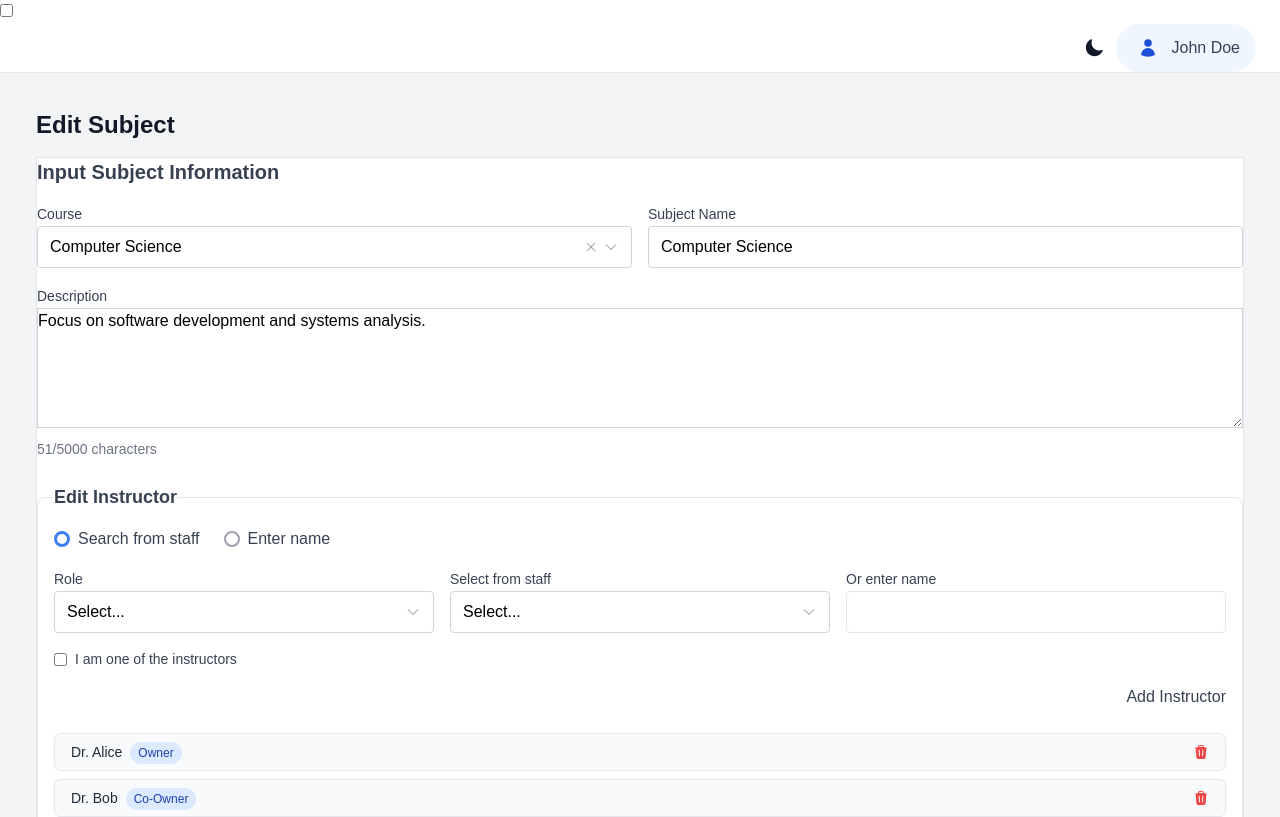
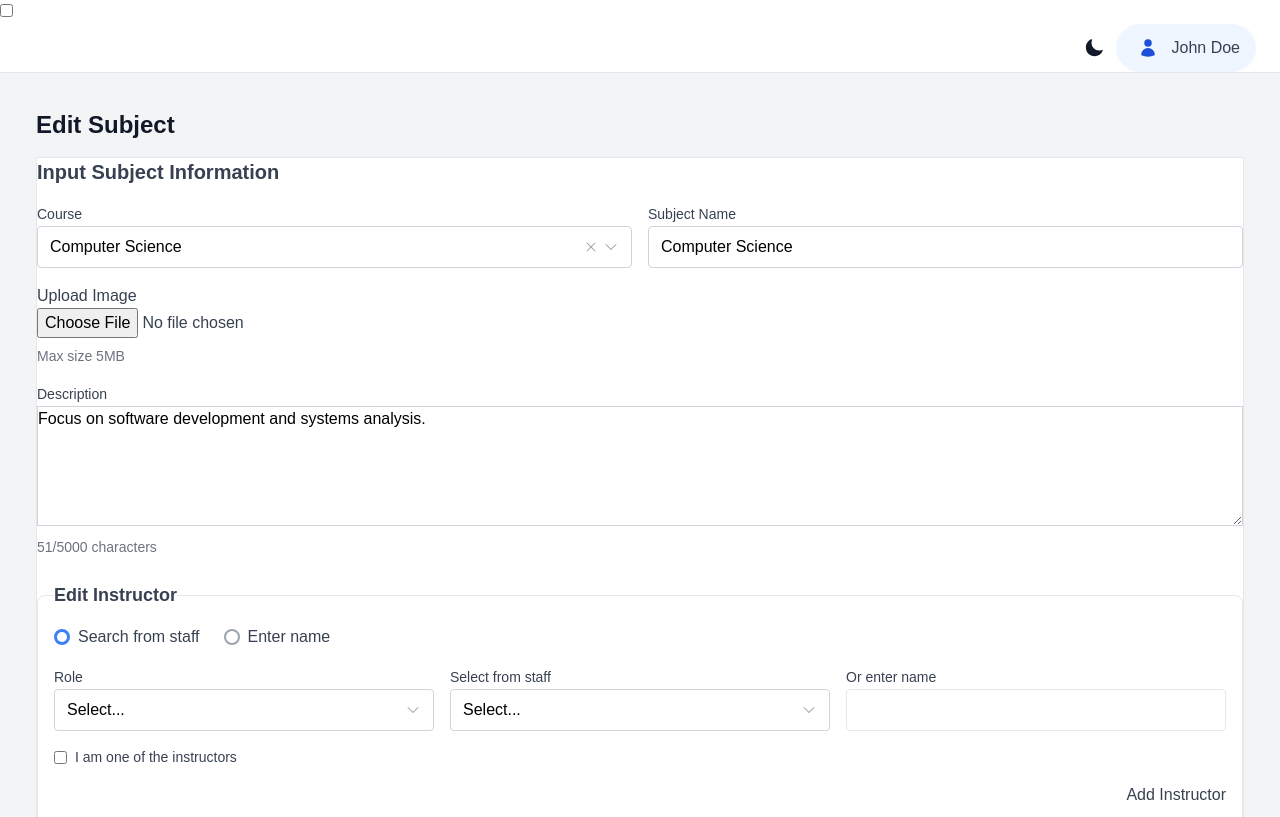
Before and after one commit to Uma-MCMXC/self-paced-learning, a Next.js app in the folder frontend/: page /lecturer/subject/edit/1 in a window 1280 px wide. Shown: the top 817 px of the page. Built offline with nearby package versions, Linux system fonts and the light colour scheme.

Commit message:
frontend: add input file lecturer subject edit

```diff
--- a/frontend/app/lecturer/subject/edit/[subjectId]/page.tsx
+++ b/frontend/app/lecturer/subject/edit/[subjectId]/page.tsx
@@ -8,6 +8,7 @@ import SelectInput from '@/app/components/ui/SelectInput'
 import TextareaInput from '@/app/components/ui/TextareaInput'
 import Button from '@/app/components/ui/Button'
 import RadioGroupInput from '@/app/components/ui/RadioGroupInput'
+import FileInput from '@/app/components/ui/FileInput'
 import { useEffect, useState } from 'react'
 import { TrashIcon } from '@heroicons/react/24/solid'
 import { useParams } from 'next/navigation'
@@ -114,6 +115,9 @@ export default function EditSubject() {
     setForm((prev) => ({ ...prev, staffId: '', staffName: '', role: '' }))
   }
 
+  const [subjectFile, setSubjectFile] = useState<File | null>(null)
+  const [submitted, setSubmitted] = useState(false)
+
   useEffect(() => {
     const currentUserInstructor = { role: '1', staffId: 'me', staffName: 'You' }
     const alreadyExists = instructors.some((inst) => inst.staffId === 'me')
@@ -153,6 +157,14 @@ export default function EditSubject() {
               required
               error={formErrors.subjectName}
             />
+            <div className="col-span-full">
+              <FileInput
+                label="Upload Image"
+                onFileChange={(file) => setSubjectFile(file)}
+                required
+                submitted={submitted}
+              />
+            </div>
             <div className="col-span-full">
               <TextareaInput
                 id="description"
```
